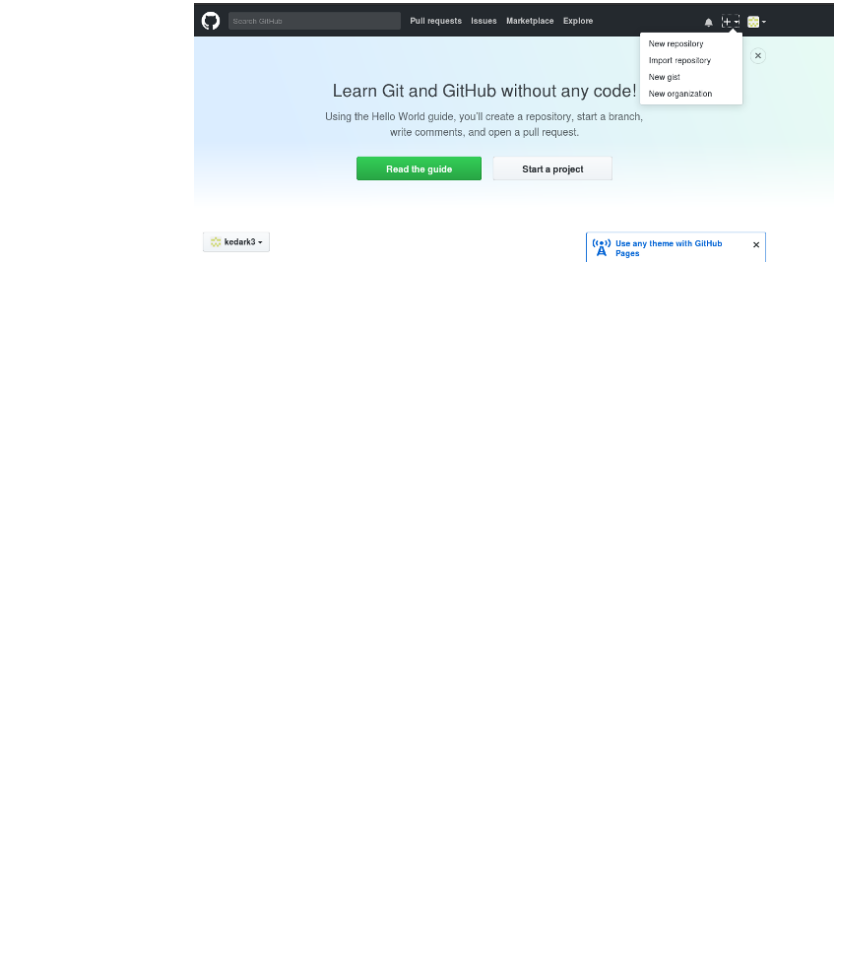
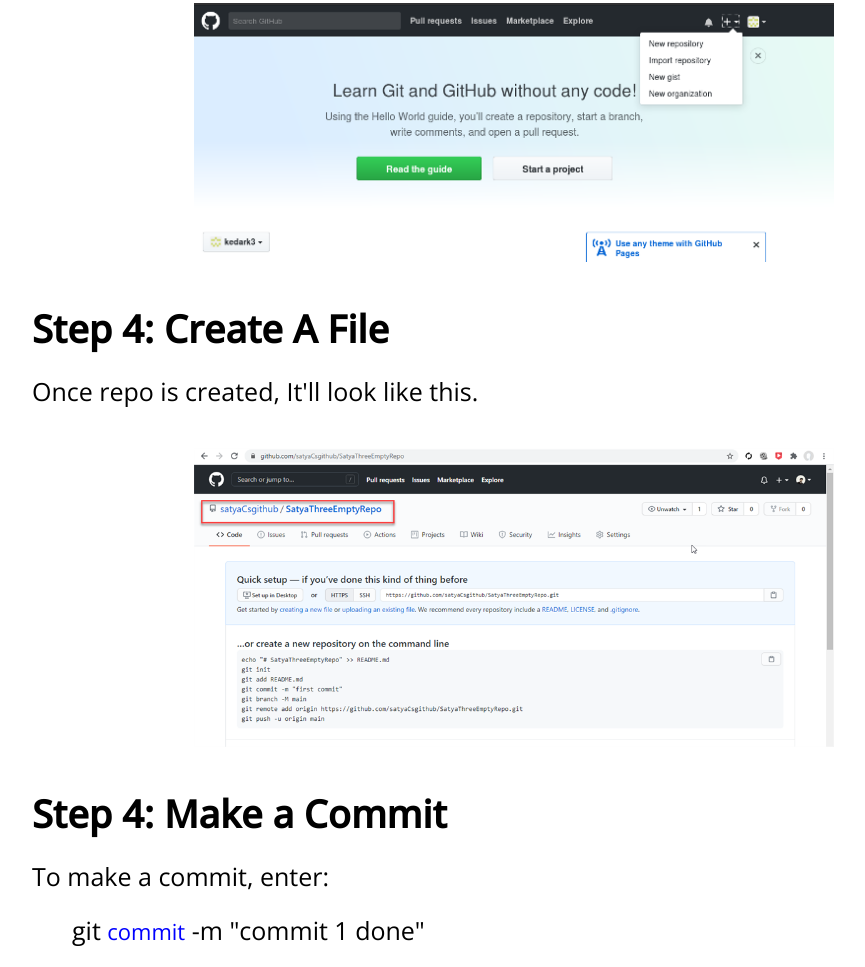
Before and after one commit to AliTechMaestro/MobileComputing, a plain HTML site: page GithubGuide/index.html in a window 1280 px wide. Shown: the part 1239-2206 px from the top of the page, without its empty margins (126-991 px from the left). Before the commit the page ends 1541 px from the top, so only its background shows below. Drawn offline with nearby package versions, Linux system fonts and the light colour scheme.

Commit message:
Version 2

```diff
--- a/GithubGuide/css/style.css
+++ b/GithubGuide/css/style.css
@@ -25,7 +25,7 @@ p{
     font-size: 25px;
 }
 /* Step 1 */
-.step1,.step2,.step3{
+.step1,.step2,.step3,.step4,.step5{
     display: flex;
     justify-content: center;
     margin: 20px 0px;
@@ -46,6 +46,12 @@ img{
     width: 50vw;
 
 }
+
+.step5 span{
+    color: blue;
+    background-color: unset;
+    font-size: 22px;
+}
 span{
     color: green;
     font-size:30px;
--- a/GithubGuide/index.html
+++ b/GithubGuide/index.html
@@ -19,8 +19,8 @@
     <section class="step1">
         <div class="container">
             <h2>Step 1: Install Git</h2>
-            <p>Go to This website for installing git for Github <a
-                    href="https://git-scm.com/downloads">install git</a></p>
+            <p>Go to This website for installing git for Github <a href="https://git-scm.com/downloads">install git</a>
+            </p>
 
         </div>
     </section>
@@ -47,9 +47,24 @@
 
         </div>
     </section>
+    <section class="step4">
+        <div class="container">
+            <h2>Step 4: Create A File</h2>
+            <p>Once repo is created, It'll look like this. </p>
 
+            <figure class="figure">
+                <img src="images/3.png" alt="">
+            </figure>
 
-
+        </div>
+    </section>
+    <section class="step5">
+        <div class="container">
+            <h2>Step 4: Make a Commit</h2>
+            <p>To make a commit, enter:</p>
+            <p style="padding:0px 40px">git <span>commit</span> -m "commit 1 done"</p>
+        </div>
+    </section>
 
 
 </body>
```
Also changed, not shown: GithubGuide/images/3.png (added).
